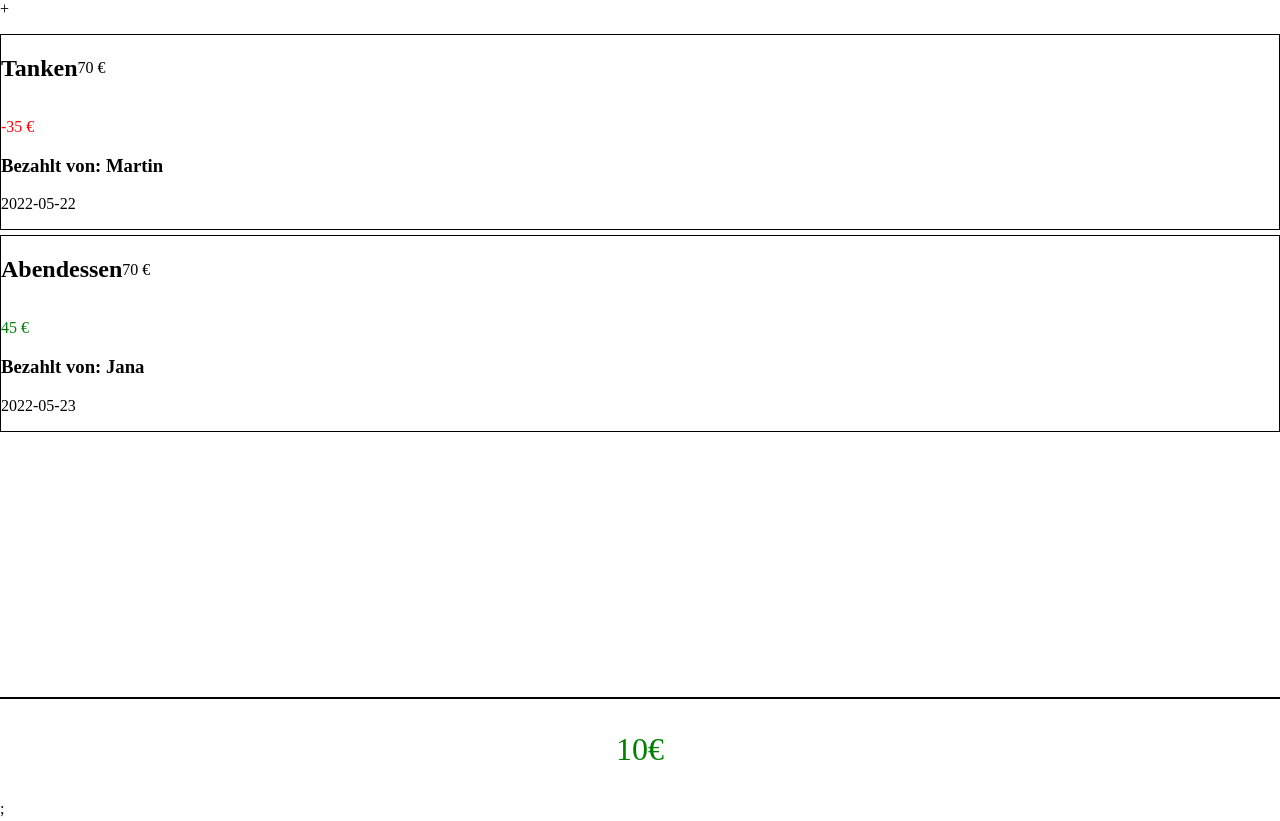
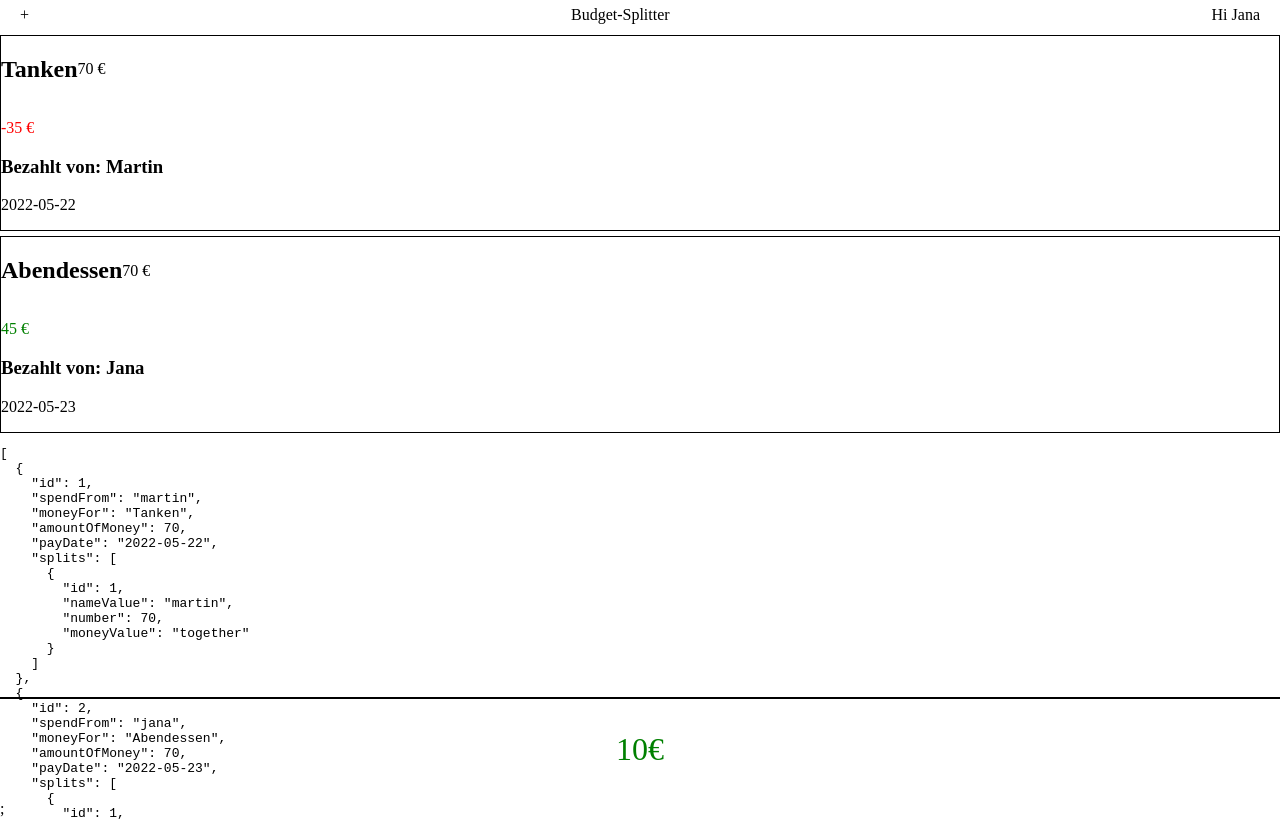
Before and after one commit to mpagels/budget-splitter, a Next.js app: page / in a window 1280 px wide. Shown: the top 821 px of the page. Built offline with nearby package versions, Linux system fonts and the light colour scheme.

Commit message:
add header with app name and logged-in user

```diff
--- a/pages/index.js
+++ b/pages/index.js
@@ -9,9 +9,13 @@ export default function Home({ spends, account }) {
 
   return (
     <HomeWrapper>
-      <Link href="/add">
-        <a>+</a>
-      </Link>
+      <Header>
+        <Link href="/add">
+          <a>+</a>
+        </Link>
+        <span>Budget-Splitter</span>
+        Hi {account.charAt(0).toUpperCase() + account.slice(1)}
+      </Header>
       <SpendList>
         {spends.map((spend) => {
           const owe = calculateSplits(spend.splits, spend.spendFrom, account)
@@ -32,6 +36,7 @@ export default function Home({ spends, account }) {
           )
         })}
       </SpendList>
+      <pre>{JSON.stringify(spends, null, 2)}</pre>
       <Footer>
         <CalculatedBudget isPositive={grandTotal >= 0}>
           {grandTotal}€
@@ -40,6 +45,14 @@ export default function Home({ spends, account }) {
     </HomeWrapper>
   )
 }
+
+const Header = styled.header`
+  display: flex;
+  justify-content: space-between;
+  align-items: center;
+  height: 30px;
+  padding: 0 20px;
+`
 
 const HomeWrapper = styled.main`
   height: 100vh;
@@ -71,6 +84,7 @@ const SpendItem = styled.li`
 const SpendList = styled.ul`
   list-style-type: none;
   padding: 0;
+  margin: 0;
 `
 
 const UserOwe = styled.p`
```
